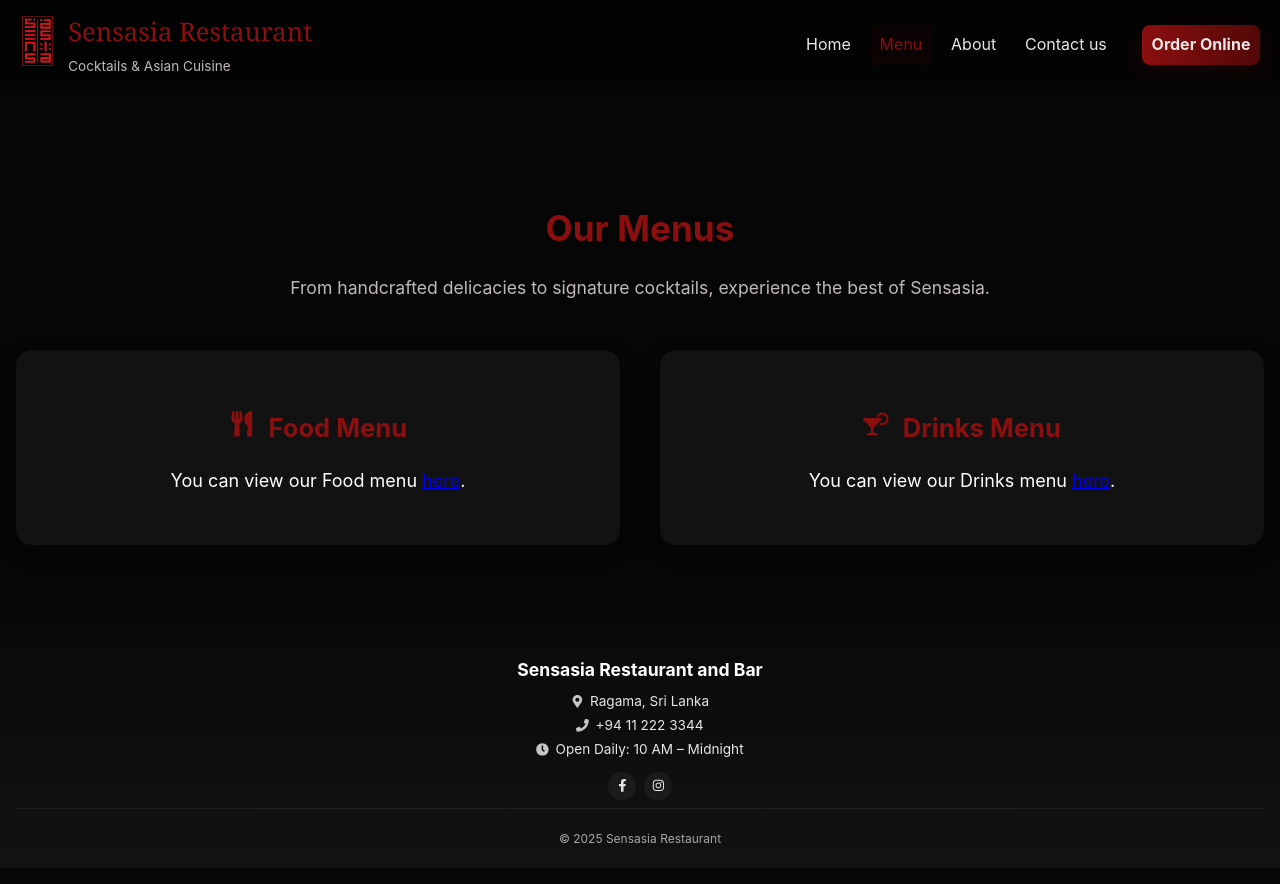
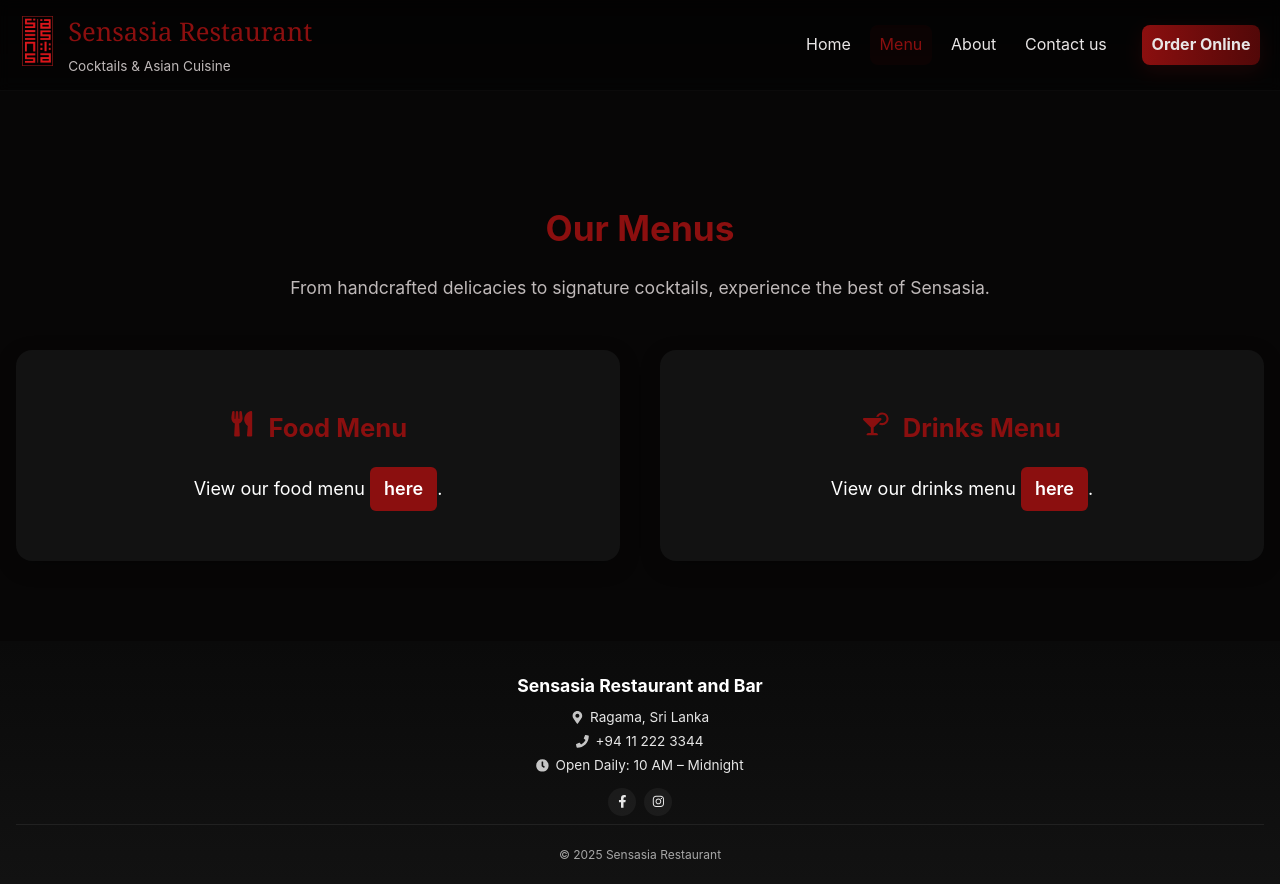
Before and after one commit to dion-nikila/sensasia-website, a React (Create React App) app: page /menu in a window 1280 px wide. Built offline with nearby package versions, Linux system fonts and the light colour scheme.

Commit message:
updated menu

```diff
--- a/src/App.css
+++ b/src/App.css
@@ -750,6 +750,22 @@ body{
   }
 }
 
+.menu-link {
+  display: inline-block;
+  background: #8b0f0f;
+  color: #fff;
+  padding: 8px 14px;
+  border-radius: 6px;
+  text-decoration: none;
+  font-weight: 600;
+  transition: background 0.3s ease;
+}
+
+.menu-link:hover {
+  background: #a31212;
+}
+
+
 
 
 /* About Section */
--- a/src/Menu.js
+++ b/src/Menu.js
@@ -15,41 +15,41 @@ export default function Menu() {
         {/* Food Menu */}
         <div className="menu-card">
           <div className="menu-header">
-            <h3><FaUtensils style={{ marginRight: "0.5rem" }} /> Food Menu</h3>
+            <h3>
+              <FaUtensils style={{ marginRight: "0.5rem" }} /> Food Menu
+            </h3>
           </div>
-          <object
-            data="/FoodMenu.pdf"
-            type="application/pdf"
-            width="100%"
-            height="600px"
+          <p>
+            View our food menu{" "}
+            <a
+              href="/FoodMenu.pdf"
+              target="_blank"
+              rel="noreferrer"
+              className="menu-link"
             >
-            <p>
-              You can view our Food menu{" "}
-              <a href="/FoodMenu.pdf" target="_blank" rel="noreferrer">
               here
             </a>.
           </p>
-          </object>
         </div>
 
         {/* Drinks Menu */}
         <div className="menu-card">
           <div className="menu-header">
-            <h3><FaCocktail style={{ marginRight: "0.5rem" }} /> Drinks Menu</h3>
+            <h3>
+              <FaCocktail style={{ marginRight: "0.5rem" }} /> Drinks Menu
+            </h3>
           </div>
-          <object
-            data="/DrinksMenu.pdf"
-            type="application/pdf"
-            width="100%"
-            height="600px"
+          <p>
+            View our drinks menu{" "}
+            <a
+              href="/DrinksMenu.pdf"
+              target="_blank"
+              rel="noreferrer"
+              className="menu-link"
             >
-            <p>
-              You can view our Drinks menu{" "}
-              <a href="/DrinksMenu.pdf" target="_blank" rel="noreferrer">
               here
             </a>.
           </p>
-          </object>
         </div>
       </div>
     </section>
```
Lines whose indentation alone changed are shown as unchanged.
